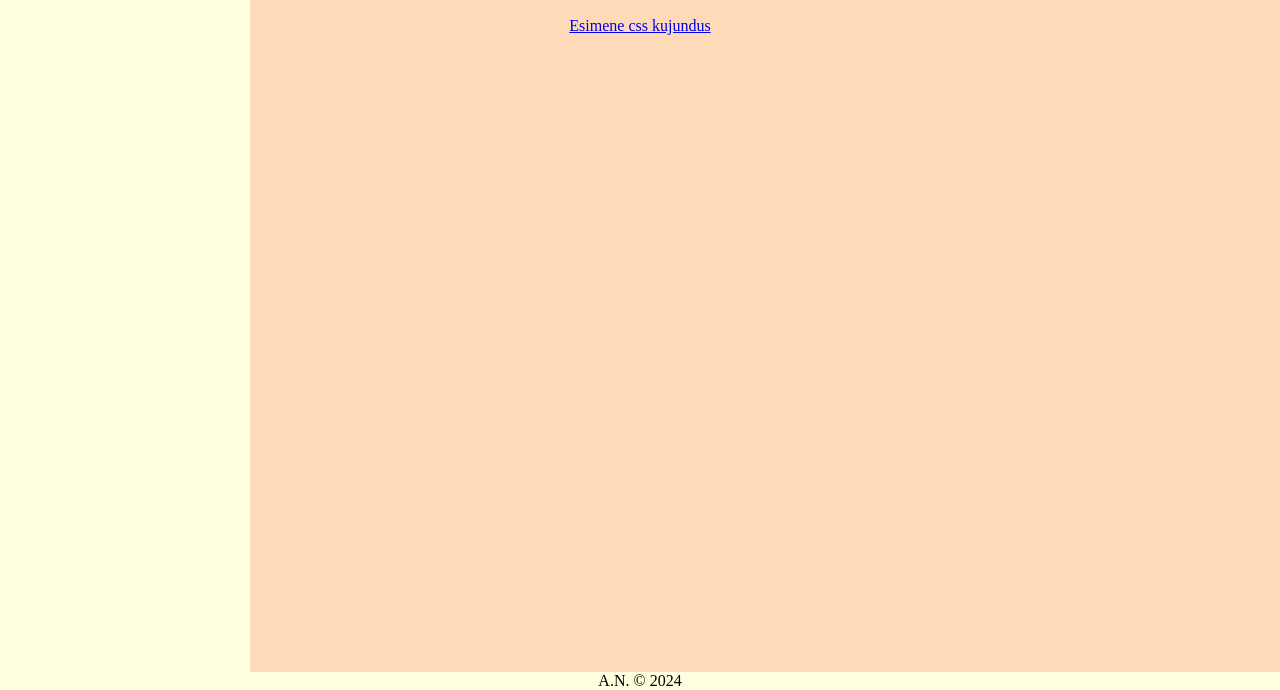
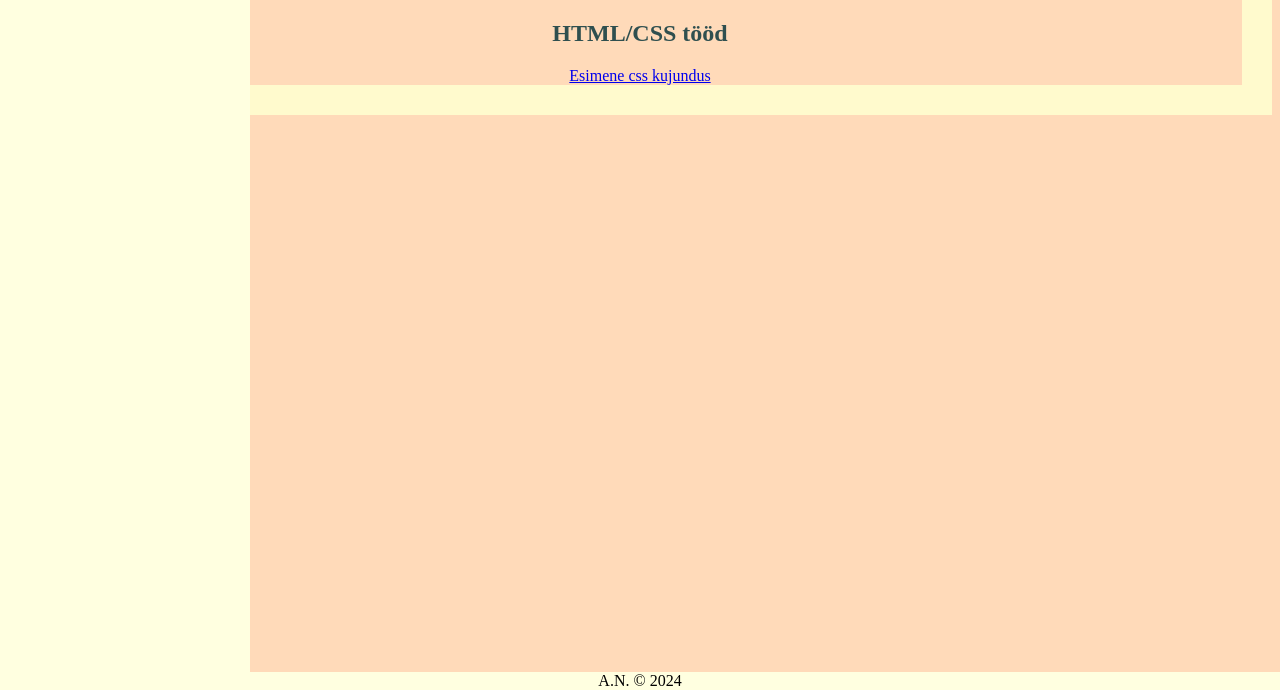
Before and after one commit to NikolasAleksandr/Nikolasveeb, a plain HTML site: page tood2.html in a window 1280 px wide. Shown: the part 110-800 px from the top of the page. Drawn offline with Linux system fonts and the light colour scheme.

Commit message:
section рамки между текстом

```diff
--- a/style/style2.css
+++ b/style/style2.css
@@ -34,3 +34,9 @@ footer{
     background-color: lightyellow;
 }
 /*боковое меню в навигации для этого в каждом файле.2 добавил для <nav класс под название "sidebar"*/
+
+section {
+    text-align: center;
+    border: 30px solid lemonchiffon;
+}
+/*для раздела section поставил рамки между текстом*/
```
